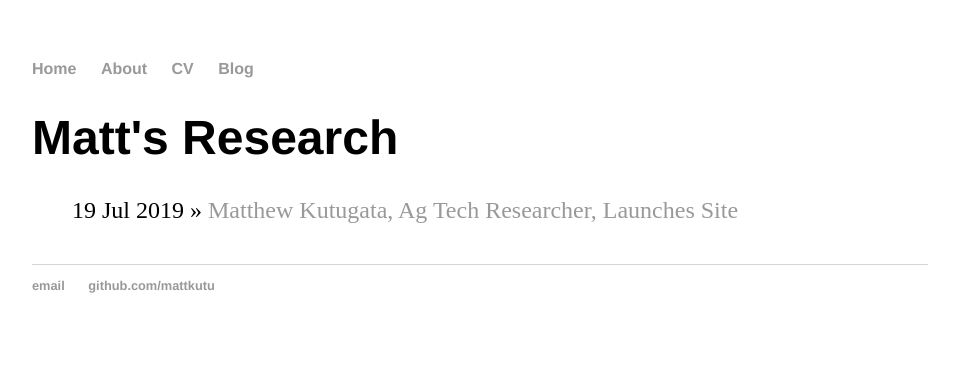
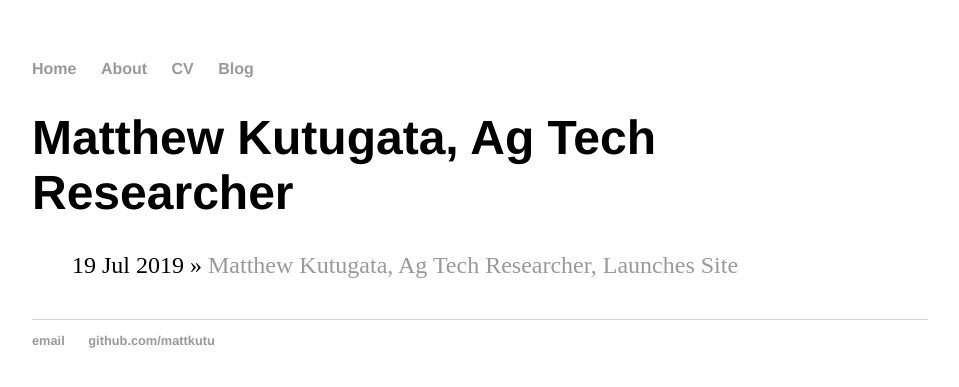
Before and after one commit to mattkutu/mattkutu.github.io, a Jekyll site: the page built from blog/index.html, in a window 1280 px wide. Shown: the top 387 px of the page, without its empty margins (160-1119 px from the left). Built offline with Jekyll 4.4.1, drawn with Linux system fonts in a browser that asks for light colours.

Commit message:
Update index.html

```diff
--- a/blog/index.html
+++ b/blog/index.html
@@ -1,6 +1,6 @@
 ---
 layout: default
-title: Matt's Research
+title: Matthew Kutugata, Ag Tech Researcher
 ---
 	<h1>{{ page.title }}</h1>
 	<ul class="posts">
```
